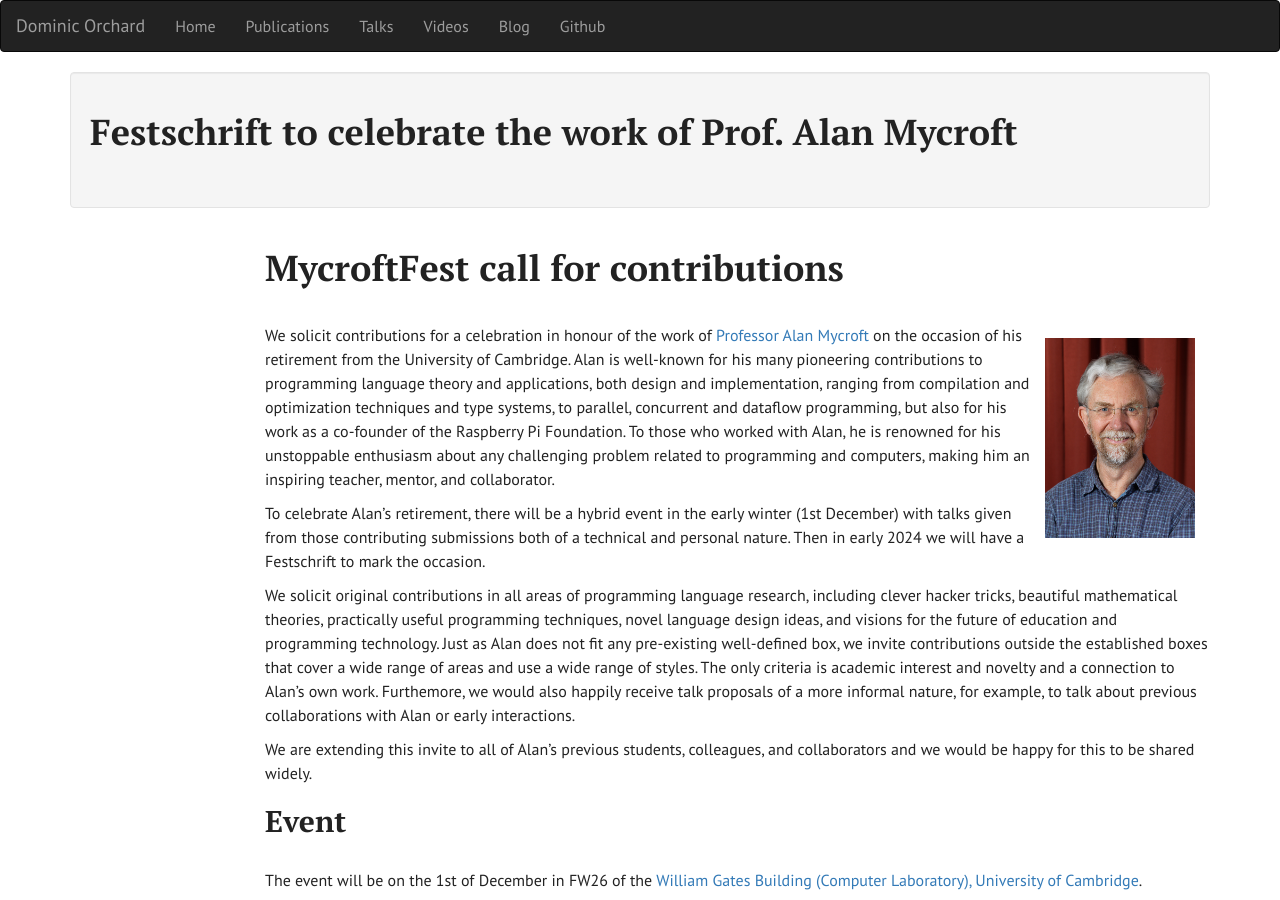
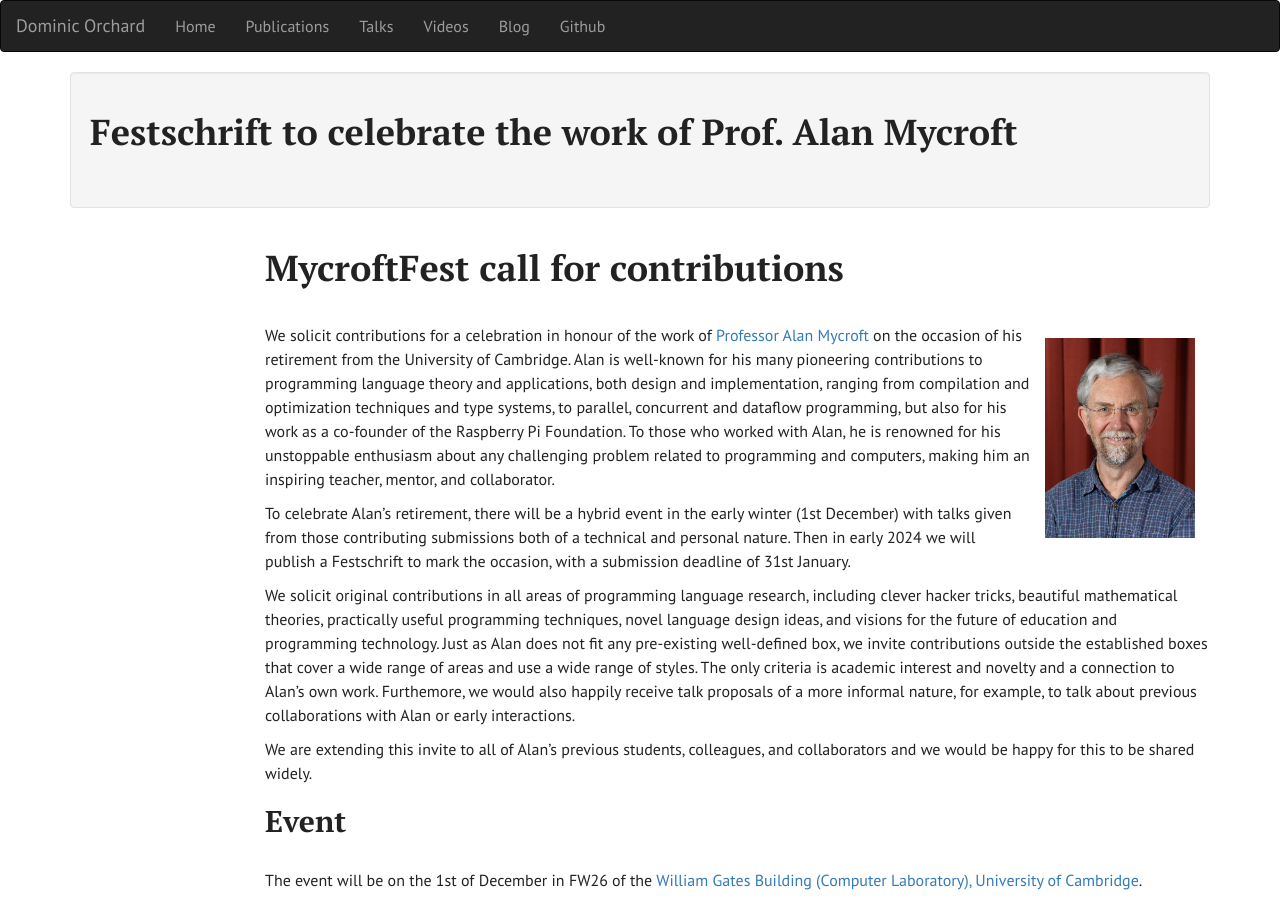
Before and after one commit to dorchard/dorchard.github.io, a Jekyll site: the page built from mycroftfest.md, in a window 1280 px wide and 900 px high. Built offline with Jekyll 4.4.1, drawn with Linux system fonts in a browser that asks for light colours.

Commit message:
edit for clarity

```diff
--- a/mycroftfest.md
+++ b/mycroftfest.md
@@ -13,7 +13,7 @@ noindex: true
 
 We solicit contributions for a celebration in honour of the work of [Professor Alan Mycroft](https://www.cl.cam.ac.uk/~am21/) on the occasion of his retirement from the University of Cambridge.  Alan is well-known for his many pioneering contributions to programming language theory and applications, both design and implementation, ranging from compilation and optimization techniques and type systems, to parallel, concurrent and dataflow programming, but also for his work as a co-founder of the Raspberry Pi Foundation. To those who worked with Alan, he is renowned for his unstoppable enthusiasm about any challenging problem related to programming and computers, making him an inspiring teacher, mentor, and collaborator.
 
-To celebrate Alan's retirement, there will be a hybrid event in the early winter (1st December) with talks given from those contributing submissions both of a technical and personal nature. Then in early 2024 we will have a Festschrift to mark the occasion.
+To celebrate Alan's retirement, there will be a hybrid event in the early winter (1st December) with talks given from those contributing submissions both of a technical and personal nature. Then in early 2024 we will publish a Festschrift to mark the occasion, with a submission deadline of 31st January.
 
 We solicit original contributions in all areas of programming language research, including clever hacker tricks, beautiful mathematical theories, practically useful programming techniques, novel language design ideas, and visions for the future of education and programming technology. Just as Alan does not fit any pre-existing well-defined box, we invite contributions outside the established boxes that cover a wide range of areas and use a wide range of styles. The only criteria is academic interest and novelty and a connection to Alan's own work. Furthemore, we would also happily receive talk proposals of a more informal nature, for example, to talk about previous collaborations with Alan or early interactions.
 
```
